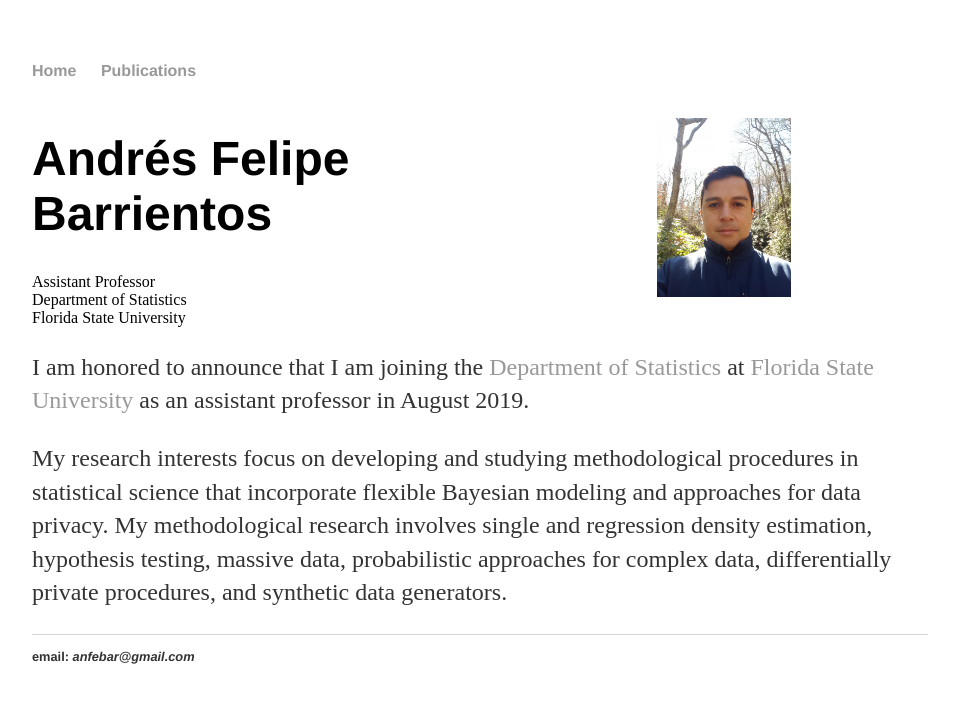
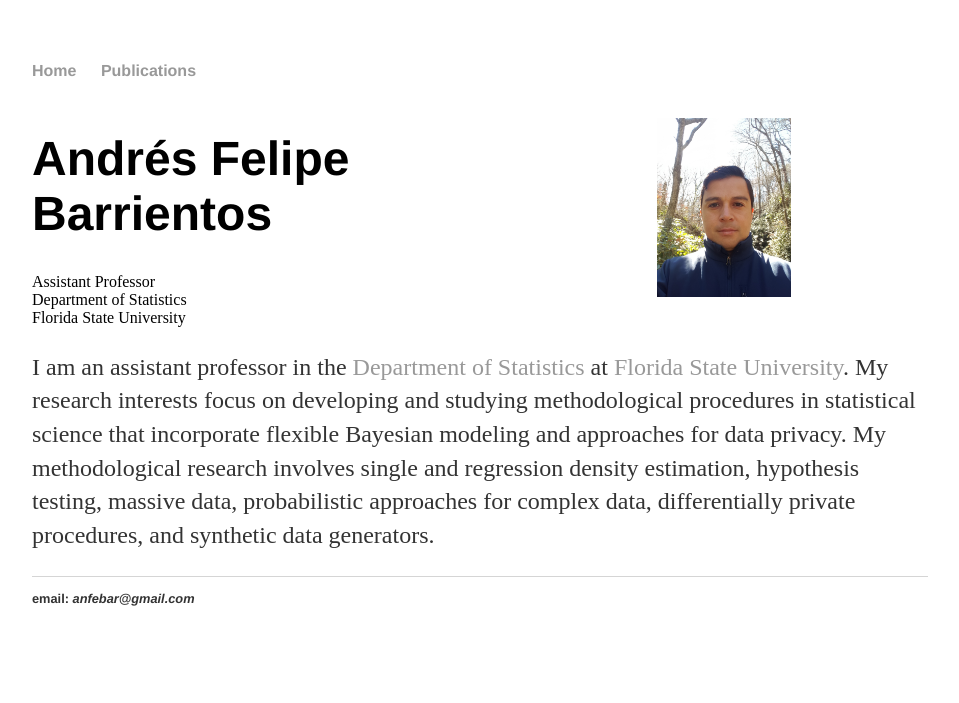
Before and after one commit to anfebar/anfebar.github.io, a Jekyll site: the page built from index.html, in a window 1280 px wide. Shown: the top 703 px of the page, without its empty margins (160-1119 px from the left). Built offline with Jekyll 4.4.1, drawn with Linux system fonts in a browser that asks for light colours.

Commit message:
Update index.html

```diff
--- a/index.html
+++ b/index.html
@@ -16,12 +16,8 @@ title: Andres Felipe Barrientos
 </div>
 
 			<!--<h4>Home</h4>-->
-			<p>I am honored to announce that I am joining the
- <a href="https://stat.fsu.edu/">Department of Statistics</a> at
-<a href="https://www.fsu.edu/">Florida State University</a>
- as an assistant professor in August 2019. </p>
-
-			<p> My research interests focus on developing and studying methodological procedures
+			<p>I am  an assistant professor in the <a href="https://stat.fsu.edu/">Department of Statistics</a> at
+<a href="https://www.fsu.edu/">Florida State University</a>. My research interests focus on developing and studying methodological procedures
 				in statistical science that incorporate flexible Bayesian modeling and approaches
 				for data privacy.  My methodological research involves single and regression density
 				estimation, hypothesis testing, massive data, probabilistic approaches for complex data,
```
